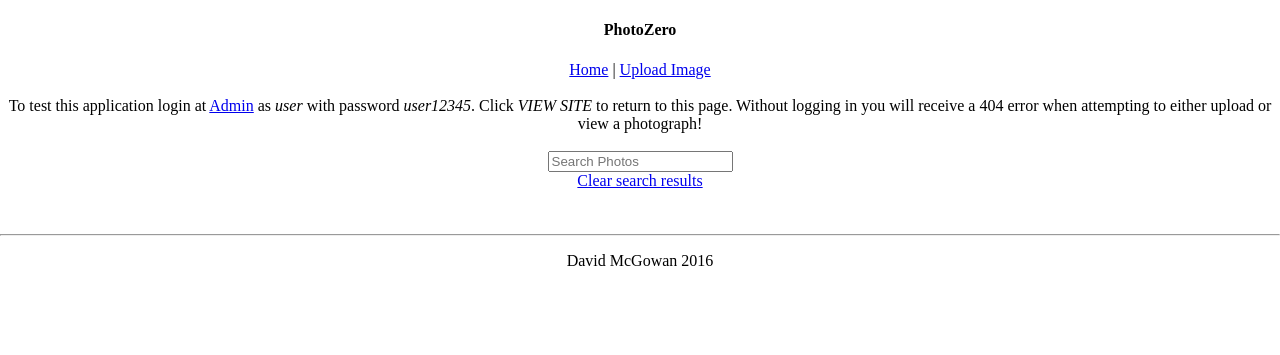
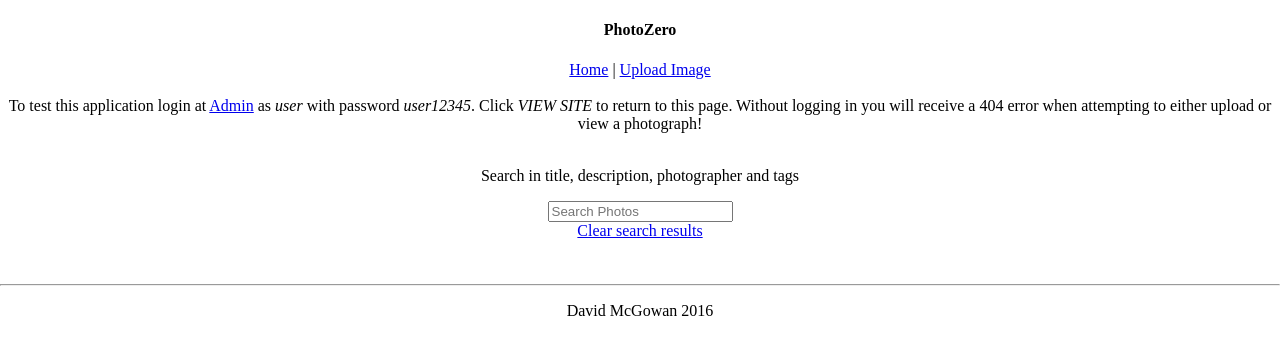
Before and after one commit to davidmcg1985/photozero-digitalocean, a Django app: template timeline/templates/photo_list.html in a window 1280 px wide. Shown: the top 355 px of the page. Run offline with Django 3.2, Linux system fonts and the light colour scheme; the template is opened without the code that fills it, so the values that code supplies are empty; parts of the project's set-up code (start-up, migrations or seed data) failed here and were passed over.

Commit message:
more edits to photo_list.html

```diff
--- a/timeline/templates/photo_list.html
+++ b/timeline/templates/photo_list.html
@@ -4,9 +4,9 @@
 {% load i18n %}
 
 {% block content %}
-
+    <p>Search in title, description, photographer and tags</p>
     <form method="GET" action="">
-        <input type="text" placeholder="Search Photos" name="q" value="{{ request.GET.q }}"><br/>
+        <input type="text" placeholder="Search Photos" name="search" value="{{ request.GET.search }}"><br/>
         <a href="{% url 'timeline:list' %}">Clear search results</a>
     </form>
 
@@ -21,11 +21,10 @@
     <h4>{{ obj.timestamp }}</h4>
 
     <p>
-      {{obj.tags.all|join:", "}}
+      Tags <i>{{obj.tags.all|join:", "}}</i>
     </p>
 
     </div>
-
 
     {% if obj.image %}
      <img src='{{ obj.image.url }}' />
--- a/timeline/views.py
+++ b/timeline/views.py
@@ -17,7 +17,7 @@ def photo_list(request):
 	if request.user.is_staff or request.user.is_superuser:
 		queryset_list = Photo.objects.all()
 
-	query = request.GET.get("q")
+	query = request.GET.get("search")
 
 	if query:
 		queryset_list = queryset_list.filter(
@@ -110,7 +110,7 @@ def photo_update(request, slug=None):
 
 	if form.is_valid():
 		instance = form.save(commit=False)
-		instance.user = request.user
+		# instance.user = request.user
 		instance.save()
 		form.save_m2m()
 		messages.success(request, "Succesfully Updated") # message success
```
